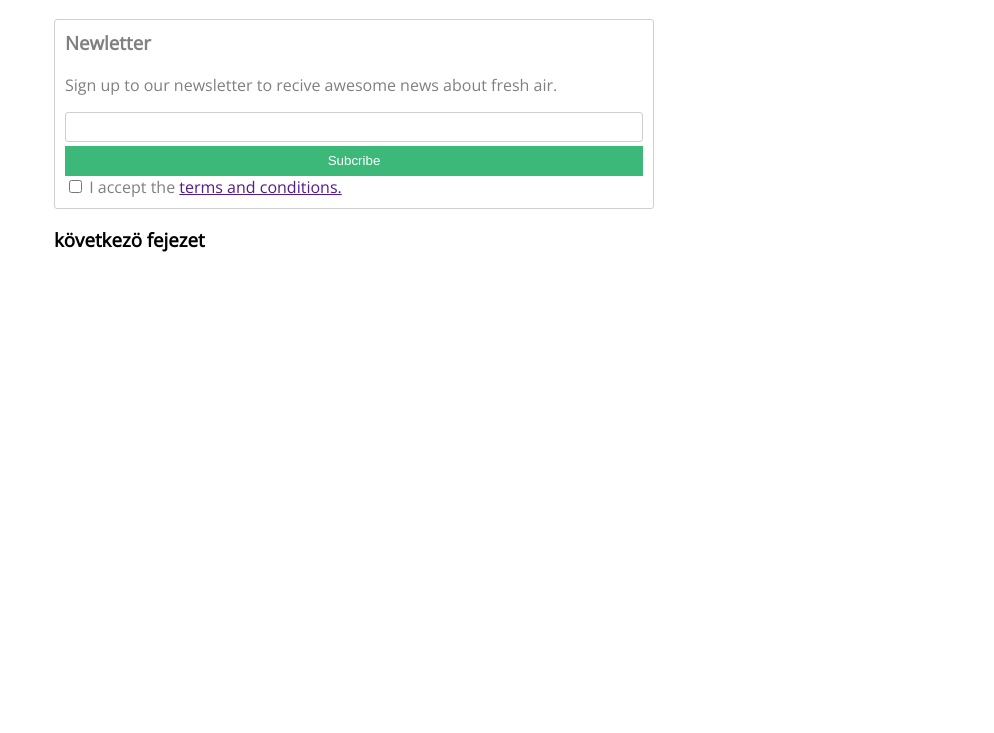
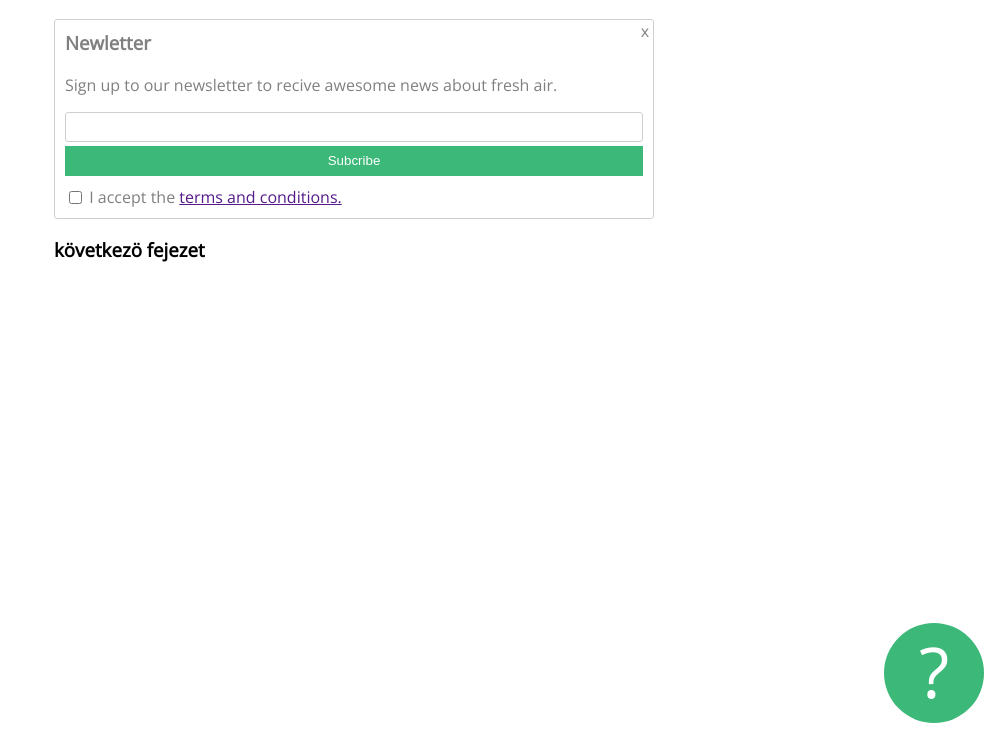
Before and after one commit to feri25414/gyakorlas, a plain HTML site: page index.html in a window 1280 px wide. Shown: the part 67-800 px from the top of the page, without its empty margins (286-1280 px from the left). Drawn offline with nearby package versions, Linux system fonts and the light colour scheme.

Commit message:
Add files via upload

```diff
--- a/index.html
+++ b/index.html
@@ -21,9 +21,14 @@
             <input type ="checkbox" id="terms">
             <label for="terms"> I accept the <a href=""target="_blank">terms and conditions.</a></label>
         </form>
+        <div id="closex">
+            x
+        </div>
     </div>
         <h3>következö fejezet</h3>
+        <div id="guestionmark">
+            ?
+        </div>
     </div>
-
 </body>
 </html>
--- a/style.css
+++ b/style.css
@@ -10,6 +10,8 @@
     border:solid thin #cfcfcf;
     padding:10px;
     border-radius:3px;
+    position: relative;
+    padding-bottom: 10px;
 
 }
 .newsletter button{
@@ -19,6 +21,8 @@
     display:block;
     width:100%;
     height:30px;
+    margin-bottom: 10px;
+
 
 }
 .newsletter input#email{
@@ -35,3 +39,27 @@
     margin-top:0;
 
 }
+.newsletter #terms{
+    position: relative;
+    top: 1px;
+}
+
+
+.newsletter #closex {
+    position: absolute;
+    top: 0;
+     right: 4px;
+}
+
+#guestionmark {
+    background-color: #3cb878;
+    width: 100px;
+    height: 100px;
+    border-radius: 50%;
+    font-size: 70px;
+    text-align: center;
+    color: white;
+    position: fixed;
+    bottom: 10px;
+    right: 10px;
+}
```
